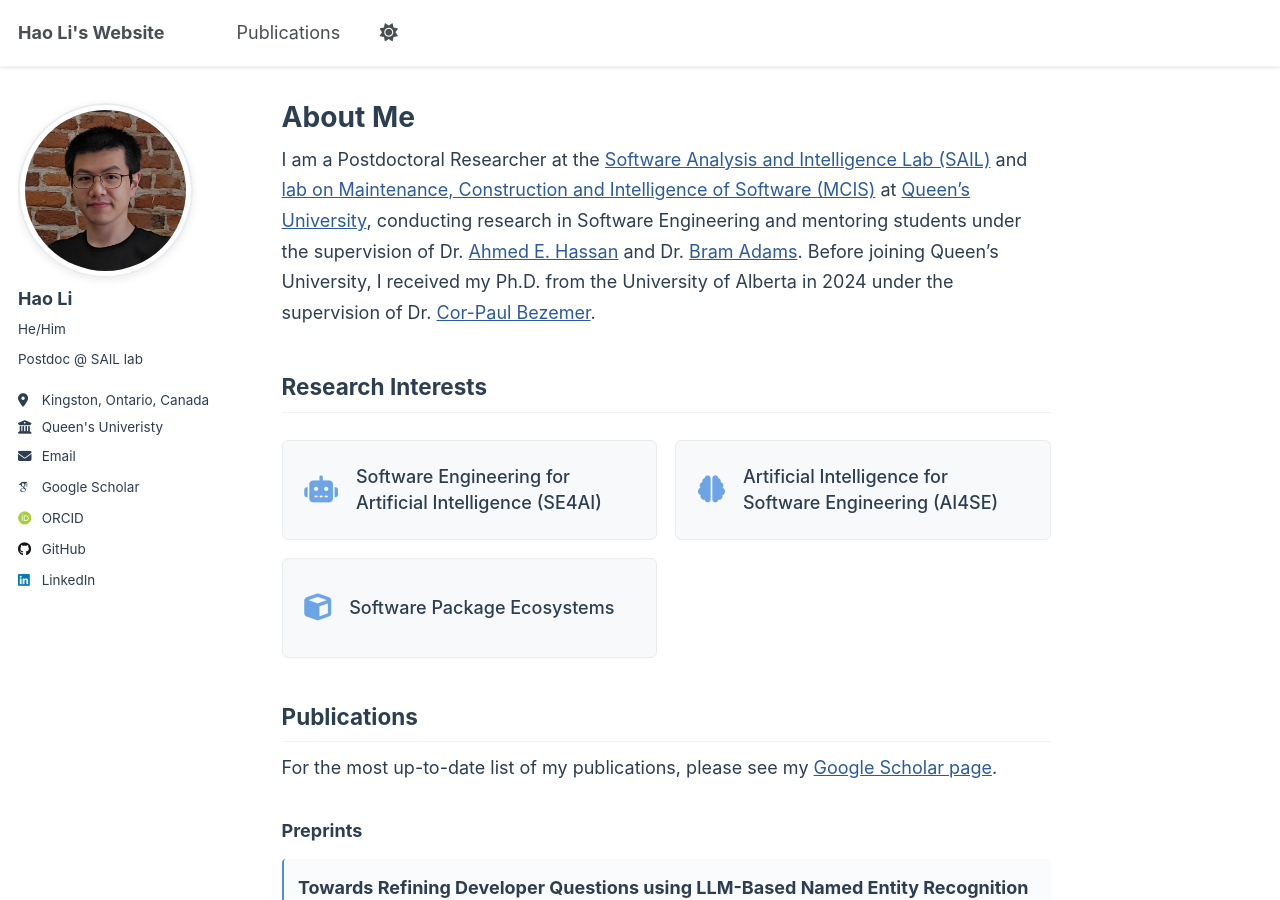
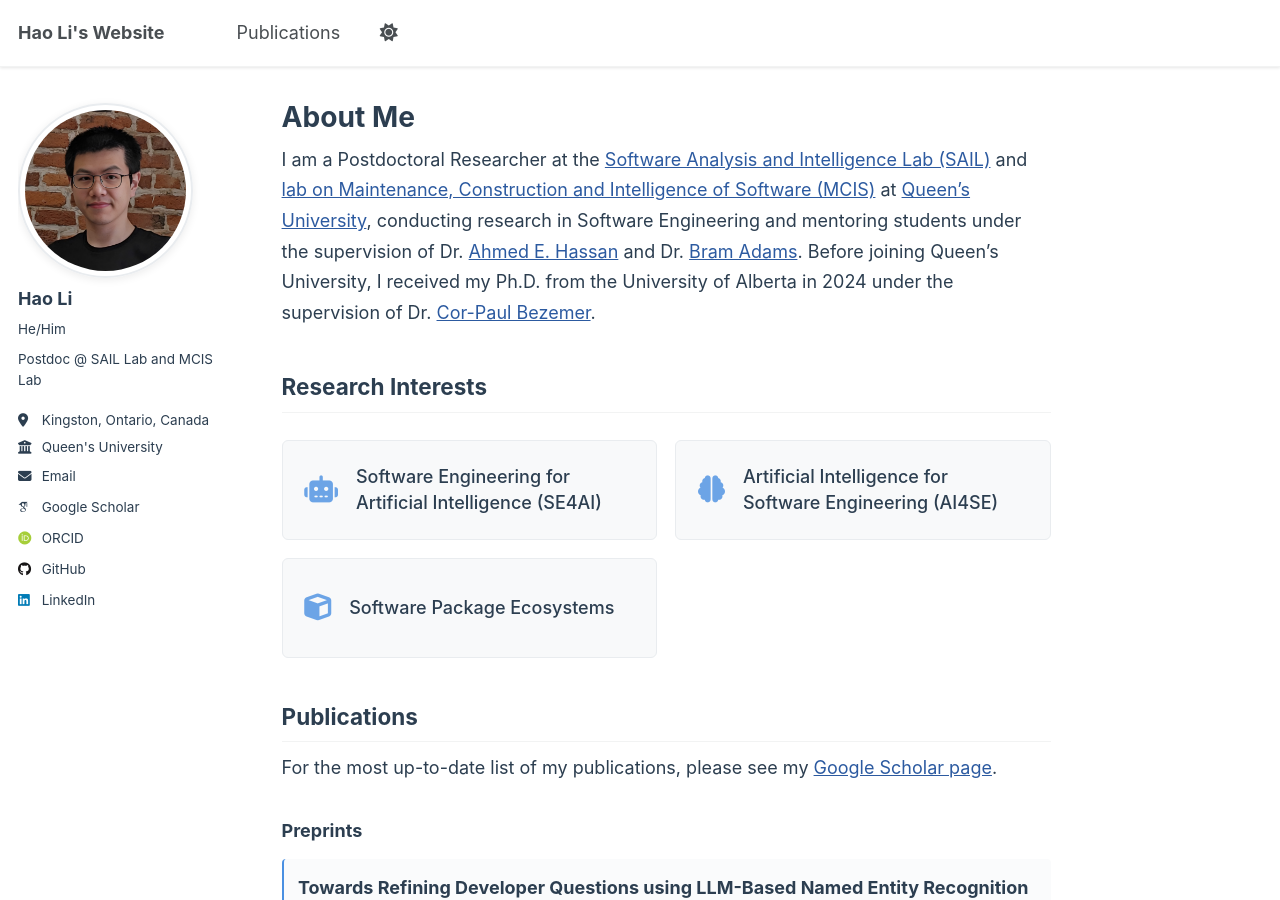
Before and after one commit to Leo-LiHao/Leo-LiHao.github.io, a Jekyll site: the page built from _pages/about.md, in a window 1280 px wide and 900 px high. Built offline with Jekyll 4.4.1, drawn with Linux system fonts in a browser that asks for light colours; some web fonts are replaced.

Commit message:
fixed typo

```diff
--- a/_config.yml
+++ b/_config.yml
@@ -25,9 +25,9 @@ author:
   avatar           : "profile.png"
   name             : "Hao Li"
   pronouns         : He/Him
-  bio              : "Postdoc @ SAIL lab"
+  bio              : "Postdoc @ SAIL Lab and MCIS Lab"
   location         : "Kingston, Ontario, Canada"
-  employer         : "Queen's Univeristy"
+  employer         : "Queen's University"
   uri              : # URL
   email            : "hao.li@queensu.ca"
 
```
